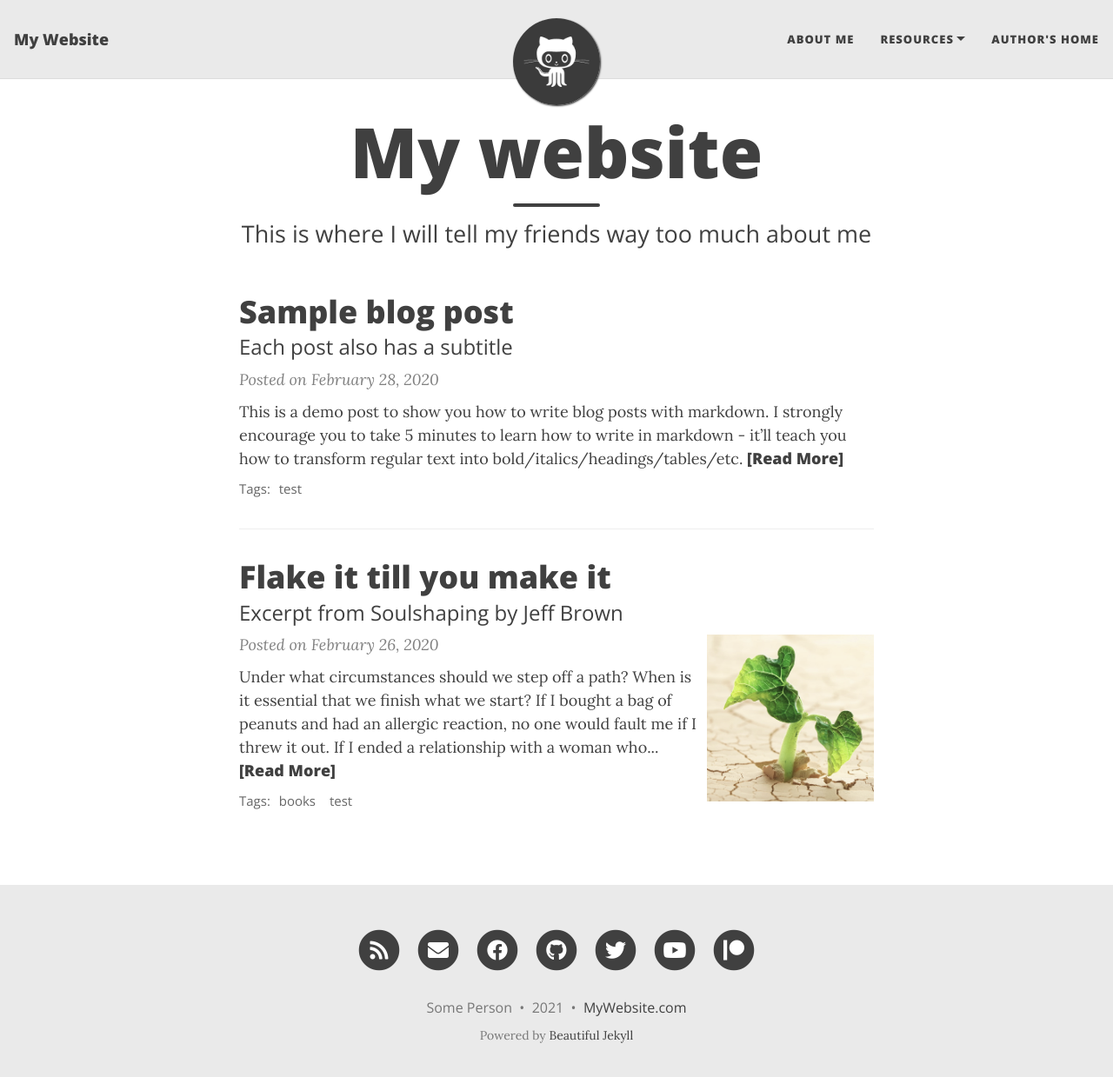
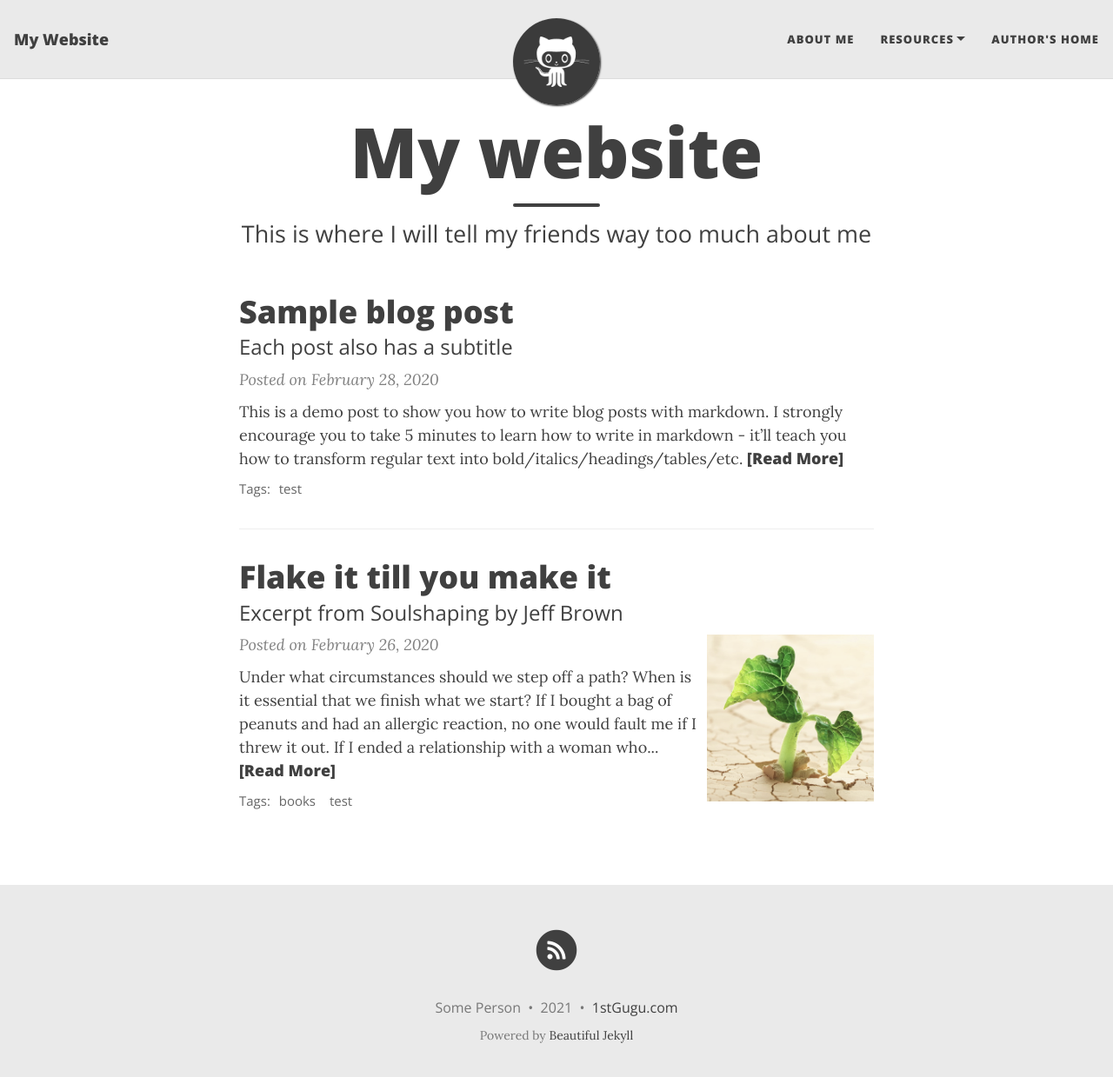
Before and after one commit to 1stGugu/1stGugu.github.io, a Jekyll site: the page built from index.html, in a window 1280 px wide and 1252 px high. Shown: the top 1239 px of the window at 87% size. Built offline with Jekyll 4.4.1, drawn with Linux system fonts in a browser that asks for light colours; nearby versions of some CDN libraries; the list of posts is cut into pages by our own code; part of the change alters nothing that is shown.

Commit message:
Update _config.yml

```diff
--- a/_config.yml
+++ b/_config.yml
@@ -39,12 +39,12 @@ round-avatar: true
 # Select the social network links that you want to show in the footer.
 # Uncomment the links you want to show and add your information to each one.
 social-network-links:
-  email: "someone@example.com"
-  facebook: deanattali
-  github: daattali
-  twitter: daattali
-  patreon: DeanAttali
-  youtube: c/daattali
+#  email: "someone@example.com"
+#  facebook: deanattali
+#  github: daattali
+#  twitter: daattali
+#  patreon: DeanAttali
+#  youtube: c/daattali
 #  medium: yourname
 #  reddit: yourname
 #  linkedin: daattali
@@ -71,14 +71,14 @@ rss-description: This website is a virtual proof that I'm awesome
 
 # Select which social network share links to show in posts
 share-links-active:
-  twitter: true
-  facebook: true
-  linkedin: true
+  twitter: false
+  facebook: false
+  linkedin: false
   vk: false
 
 # How to display the link to your website in the footer
 # Remove this if you don't want a link in the footer
-url-pretty: "MyWebsite.com"
+url-pretty: "1stGugu.com"
 
 # Excerpt word length - Truncate the excerpt of each post on the feed page to the specified number of words
 excerpt_length: 50
```
